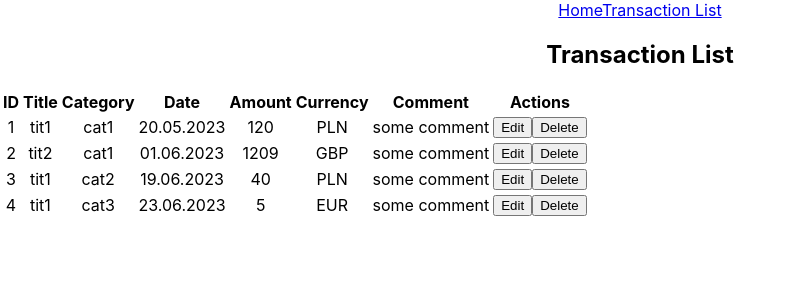
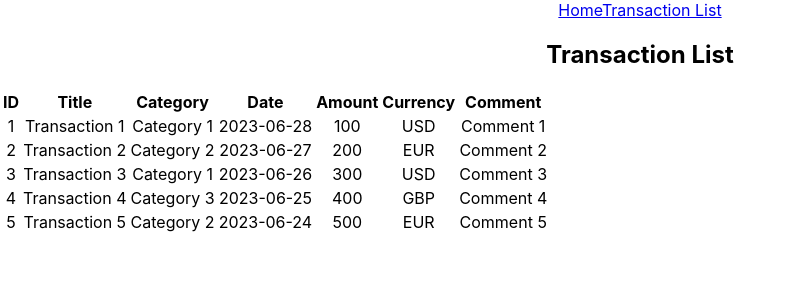
Before and after one commit to michalgalant0/ExpensesManagementApp, a React (Create React App) app in the folder expenses-app/: page / in a window 1280 px wide. Shown: the top 300 px of the page, without its empty margins (0-792 px from the left). Built offline with nearby package versions, Linux system fonts and the light colour scheme.

Commit message:
Working very basic features (add,edit,delete transaction) with added context with static data.

```diff
--- a/expenses-app/src/App.js
+++ b/expenses-app/src/App.js
@@ -18,7 +18,7 @@ function App() {
           <Routes>
             <Route path="/" element={<HomePage />} />
             <Route
-              path="/transaction-list"
+              path="/transactions"
               element={<TransactionsPage />}
             />
           </Routes>
--- a/expenses-app/src/TransactionContext.jsx
+++ b/expenses-app/src/TransactionContext.jsx
@@ -4,43 +4,55 @@ export const TransactionContext = createContext();
 
 export const TransactionProvider = ({ children }) => {
   const [transactions, setTransactions] = useState([
+    // test dataSet
     {
       id: 1,
-      title: 'tit1',
-      category: 'cat1',
-      date: '20.05.2023',
-      amount: '120',
-      currency: 'PLN',
-      comment: 'some comment'
+      title: 'Transaction 1',
+      category: 'Category 1',
+      date: '2023-06-28',
+      amount: 100,
+      currency: 'USD',
+      comment: 'Comment 1',
     },
     {
       id: 2,
-      title: 'tit2',
-      category: 'cat1',
-      date: '01.06.2023',
-      amount: '1209',
-      currency: 'GBP',
-      comment: 'some comment'
+      title: 'Transaction 2',
+      category: 'Category 2',
+      date: '2023-06-27',
+      amount: 200,
+      currency: 'EUR',
+      comment: 'Comment 2',
     },
     {
       id: 3,
-      title: 'tit1',
-      category: 'cat2',
-      date: '19.06.2023',
-      amount: '40',
-      currency: 'PLN',
-      comment: 'some comment'
+      title: 'Transaction 3',
+      category: 'Category 1',
+      date: '2023-06-26',
+      amount: 300,
+      currency: 'USD',
+      comment: 'Comment 3',
     },
     {
       id: 4,
-      title: 'tit1',
-      category: 'cat3',
-      date: '23.06.2023',
-      amount: '5',
+      title: 'Transaction 4',
+      category: 'Category 3',
+      date: '2023-06-25',
+      amount: 400,
+      currency: 'GBP',
+      comment: 'Comment 4',
+    },
+    {
+      id: 5,
+      title: 'Transaction 5',
+      category: 'Category 2',
+      date: '2023-06-24',
+      amount: 500,
       currency: 'EUR',
-      comment: 'some comment'
-    }
+      comment: 'Comment 5',
+    },
   ]);
+
+  const [editedTransaction, setEditedTransaction] = useState(null);
 
   const addTransaction = (transaction) => {
     setTransactions([...transactions, transaction]);
@@ -53,14 +65,18 @@ export const TransactionProvider = ({ children }) => {
     setTransactions(updatedTransactions);
   };
 
-  const editTransaction = (id, updatedTransaction) => {
-    const updatedTransactions = transactions.map((transaction) => {
-      if (transaction.id === id) {
-        return { ...transaction, ...updatedTransaction };
-      }
-      return transaction;
-    });
-    setTransactions(updatedTransactions);
+  const editTransaction = (id) => {
+    const transactionToEdit = transactions.find((transaction) => transaction.id === id);
+    setEditedTransaction(transactionToEdit);
+  };
+
+  const updateTransaction = (updatedTransaction) => {
+    setTransactions((prevTransactions) =>
+      prevTransactions.map((transaction) =>
+        transaction.id === updatedTransaction.id ? updatedTransaction : transaction
+      )
+    );
+    setEditedTransaction(null);
   };
 
   return (
@@ -69,7 +85,9 @@ export const TransactionProvider = ({ children }) => {
         transactions,
         addTransaction,
         deleteTransaction,
-        editTransaction
+        editTransaction,
+        updateTransaction,
+        editedTransaction
       }}
     >
       {children}
--- a/expenses-app/src/components/Navbar/index.jsx
+++ b/expenses-app/src/components/Navbar/index.jsx
@@ -5,7 +5,7 @@ const Navbar = () => {
   return (
     <nav>
       <Link to="/">Home</Link>
-      <Link to="/transaction-list">Transaction List</Link>
+      <Link to="/transactions">Transaction List</Link>
     </nav>
   );
 };
--- a/expenses-app/src/components/TransactionForm/index.jsx
+++ b/expenses-app/src/components/TransactionForm/index.jsx
@@ -1,26 +1,21 @@
 import React, { useState, useEffect } from 'react';
 
-const TransactionForm = ({
-  addTransaction,
-  editMode,
-  editedTransaction,
-  handleSave,
-}) => {
+const TransactionForm = ({ addTransaction, editedTransaction, updateTransaction }) => {
   const [transaction, setTransaction] = useState({
     id: '',
     title: '',
     category: '',
     date: '',
-    amount: '',
+    amount: 0,
     currency: '',
     comment: '',
   });
 
   useEffect(() => {
-    if (editMode && editedTransaction) {
+    if (editedTransaction) {
       setTransaction(editedTransaction);
     }
-  }, [editMode, editedTransaction]);
+  }, [editedTransaction]);
 
   const handleChange = (e) => {
     const { name, value } = e.target;
@@ -32,25 +27,27 @@ const TransactionForm = ({
 
   const handleSubmit = (e) => {
     e.preventDefault();
-    if (editMode) {
-      handleSave(transaction);
+
+    if (editedTransaction) {
+      updateTransaction(transaction);
     } else {
       addTransaction(transaction);
+    }
+
     setTransaction({
       id: '',
       title: '',
       category: '',
       date: '',
-        amount: '',
+      amount: 0,
       currency: '',
       comment: '',
     });
-    }
   };
 
   return (
     <form onSubmit={handleSubmit}>
-      <h2>{editMode ? 'Edit Transaction' : 'Add Transaction'}</h2>
+      <h2>{editedTransaction ? 'Edit transaction' : 'Add transaction'}</h2>
       <label>
         ID:
         <input
@@ -121,7 +118,7 @@ const TransactionForm = ({
           required
         />
       </label>
-      <button type="submit">{editMode ? 'Save' : 'Add'}</button>
+      <button type="submit">{editedTransaction ? 'Save' : 'Add'}</button>
     </form>
   );
 };
--- a/expenses-app/src/components/TransactionList/index.jsx
+++ b/expenses-app/src/components/TransactionList/index.jsx
@@ -1,10 +1,11 @@
-import React, { useContext } from 'react';
-import { TransactionContext } from '../../TransactionContext';
+import React from 'react';
 
 import TransactionListRow from '../TransactionListRow';
 
-const TransactionList = () => {
-  const { transactions, deleteTransaction, editTransaction } = useContext(TransactionContext);
+const TransactionList = ({ transactions, handleEdit }) => {
+
+  // check if user is on HomePage
+  const isHomePAge = window.location.pathname === '/';
 
   return (
     <div>
@@ -19,7 +20,7 @@ const TransactionList = () => {
             <th>Amount</th>
             <th>Currency</th>
             <th>Comment</th>
-            <th>Actions</th>
+            {isHomePAge ? null : <th>Actions</th>}
           </tr>
         </thead>
         <tbody>
@@ -27,8 +28,7 @@ const TransactionList = () => {
             <TransactionListRow
               key={transaction.id}
               transaction={transaction}
-              deleteTransaction={deleteTransaction}
-              editTransaction={editTransaction}
+              handleEdit={handleEdit}
             />
           ))}
         </tbody>
--- a/expenses-app/src/components/TransactionListRow/index.jsx
+++ b/expenses-app/src/components/TransactionListRow/index.jsx
@@ -1,55 +1,23 @@
-// import React from 'react';
+import React, { useContext } from 'react';
 
-// const TransactionListRow = ({
-//   transaction,
-//   deleteTransaction,
-//   handleEdit,
-//   isEdited,
-//   editedTransaction,
-// }) => {
-//   const handleDelete = () => {
-//     deleteTransaction(transaction.id);
-//   };
+import { TransactionContext } from '../../TransactionContext';
 
-//   const handleEditClick = () => {
-//     handleEdit(transaction);
-//   };
+const TransactionListRow = ({ transaction, handleEdit }) => {
+  const { deleteTransaction } = useContext(TransactionContext);
 
-//   return (
-//     <tr className={isEdited ? 'edited' : ''}>
-//       <td>{transaction.id}</td>
-//       <td>{transaction.title}</td>
-//       <td>{transaction.category}</td>
-//       <td>{transaction.date}</td>
-//       <td>{transaction.amount}</td>
-//       <td>{transaction.currency}</td>
-//       <td>{transaction.comment}</td>
-//       <td>
-//         <button onClick={handleEditClick}>Edit</button>
-//         <button onClick={handleDelete}>Delete</button>
-//       </td>
-//     </tr>
-//   );
-// };
+  // const handleEdit = () => {
+  //   editTransaction(transaction.id);
+  // }
 
-// export default TransactionListRow;
-
-import React from 'react';
-
-const TransactionListRow = ({
-  transaction,
-  deleteTransaction,
-  editTransaction,
-}) => {
   const handleDelete = () => {
-    deleteTransaction(transaction.id);
+    var messageString = `are you sure you want to delete transaction ${transaction.title}?`
+    const confirmDelete = window.confirm(messageString)
+    if (confirmDelete)
+      deleteTransaction(transaction.id);
   };
 
-  const handleEditClick = () => {
-    editTransaction(transaction.id, {
-      ...transaction,
-    });
-  };
+  // check if user is on HomePage
+  const isHomePAge = window.location.pathname === '/';
 
   return (
     <tr>
@@ -60,10 +28,13 @@ const TransactionListRow = ({
       <td>{transaction.amount}</td>
       <td>{transaction.currency}</td>
       <td>{transaction.comment}</td>
-      <td>
-        <button onClick={handleEditClick}>Edit</button>
-        <button onClick={handleDelete}>Delete</button>
-      </td>
+      {
+      isHomePAge ? null :
+        <td>
+          <button onClick={() => handleEdit(transaction.id)}>Edit</button>
+          <button onClick={handleDelete}>Delete</button>
+        </td>
+      }
     </tr>
   );
 };
--- a/expenses-app/src/views/HomePage/index.jsx
+++ b/expenses-app/src/views/HomePage/index.jsx
@@ -5,14 +5,12 @@ import { TransactionContext } from '../../TransactionContext';
 import TransactionList from '../../components/TransactionList';
 
 const HomePage = () => {
-  const { transactions, deleteTransaction, editTransaction } = useContext(TransactionContext);
+  const { transactions } = useContext(TransactionContext);
 
   return (
     <div>
       <TransactionList
         transactions={transactions}
-        deleteTransaction={deleteTransaction}
-        editTransaction={editTransaction}
       />
     </div>
   );
--- a/expenses-app/src/views/TransactionsPage/index.jsx
+++ b/expenses-app/src/views/TransactionsPage/index.jsx
@@ -1,40 +1,26 @@
-import React, { useState, useContext } from 'react';
+import React, { useContext } from 'react';
 import { TransactionContext } from '../../TransactionContext';
 
 import TransactionList from '../../components/TransactionList';
 import TransactionForm from '../../components/TransactionForm';
 
 const TransactionsPage = () => {
-  const [editMode, setEditMode] = useState(false);
-  const [editedTransaction, setEditedTransaction] = useState(null);
+  const { transactions, addTransaction, editedTransaction, editTransaction, updateTransaction } = useContext(TransactionContext);
 
-  const { transactions, addTransaction, deleteTransaction, editTransaction } = useContext(TransactionContext);
-
-  const handleEdit = (transaction) => {
-    setEditMode(true);
-    setEditedTransaction(transaction);
-  };
-
-  const handleSave = (updatedTransaction) => {
-    editTransaction(editedTransaction.id, updatedTransaction);
-    setEditMode(false);
-    setEditedTransaction(null);
-  };
+  const handleEdit = (id) => {
+    editTransaction(id);
+  }
 
   return (
     <div>
       <TransactionForm
         addTransaction={addTransaction}
-        editMode={editMode}
         editedTransaction={editedTransaction}
-        handleSave={handleSave}
+        updateTransaction={updateTransaction}
       />
       <TransactionList
         transactions={transactions}
-        deleteTransaction={deleteTransaction}
         handleEdit={handleEdit}
-        editMode={editMode}
-        editedTransaction={editedTransaction}
       />
     </div>
   );
```
Lines whose indentation alone changed are shown as unchanged.
